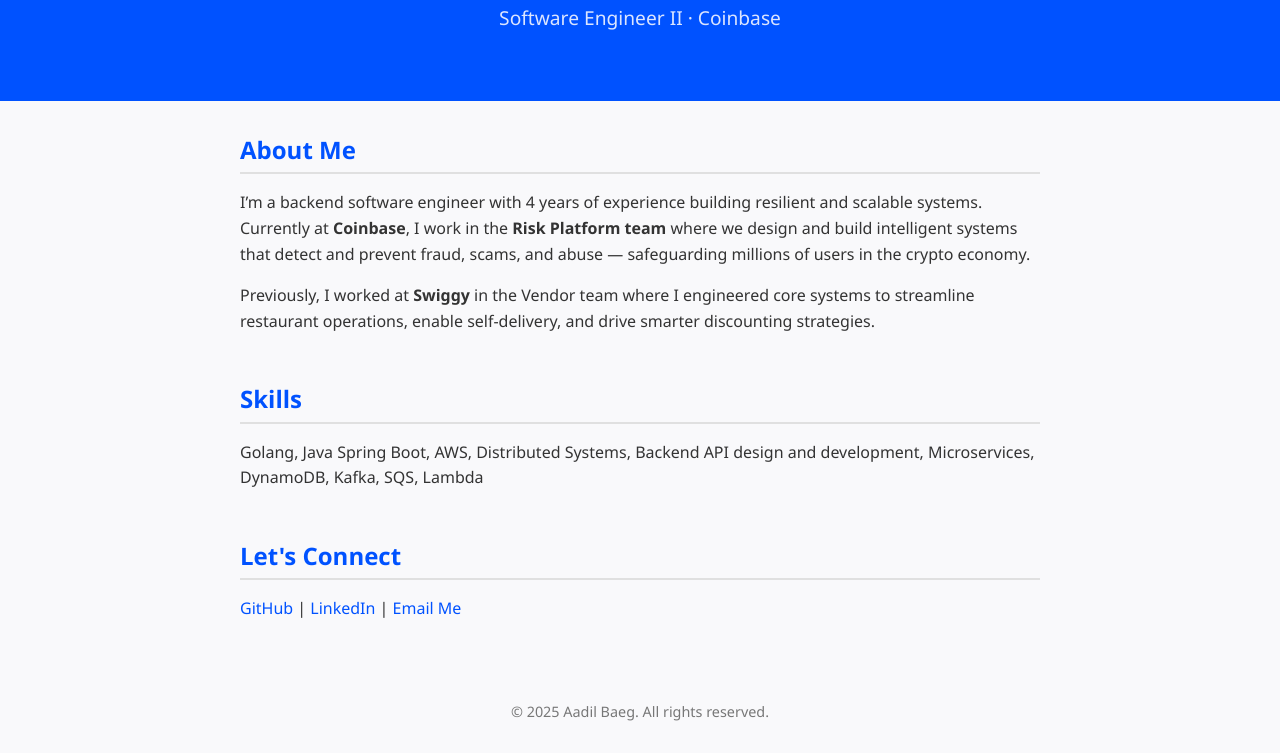
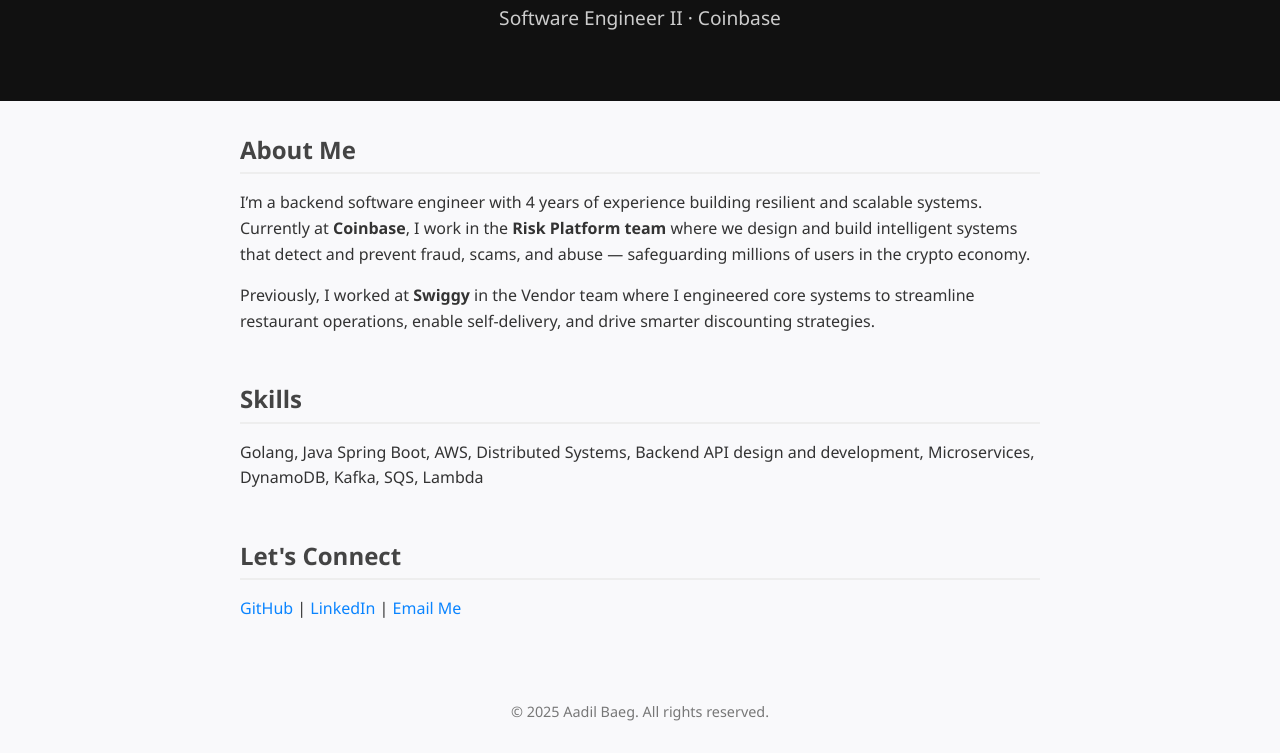
Before and after one commit to AadilBaeg/aadilbaeg.github.io, a plain HTML site: page index.html in a window 1280 px wide. Shown: the part 119-872 px from the top of the page. Drawn offline with Linux system fonts and the light colour scheme.

Commit message:
color bg: black

```diff
--- a/index.html
+++ b/index.html
@@ -5,10 +5,6 @@
   <meta name="viewport" content="width=device-width, initial-scale=1.0"/>
   <title>Aadil Baeg – Backend Engineer</title>
   <style>
-    :root {
-      --coinbase-blue: #0052FF;
-    }
-
     body {
       font-family: 'Segoe UI', sans-serif;
       background: #f9f9fb;
@@ -18,7 +14,7 @@
     }
 
     header {
-      background: var(--coinbase-blue);
+      background: #111;
       color: white;
       padding: 3rem 2rem;
       text-align: center;
@@ -31,7 +27,7 @@
 
     header p {
       font-size: 1.2rem;
-      color: #dbe5ff;
+      color: #ccc;
     }
 
     .container {
@@ -45,8 +41,8 @@
     }
 
     h2 {
-      color: var(--coinbase-blue);
-      border-bottom: 2px solid #e0e0e0;
+      color: #444;
+      border-bottom: 2px solid #eee;
       padding-bottom: 0.4rem;
       margin-bottom: 1rem;
     }
@@ -63,9 +59,8 @@
     }
 
     a {
-      color: var(--coinbase-blue);
+      color: #0a84ff;
       text-decoration: none;
-      font-weight: 500;
     }
 
     a:hover {
```
